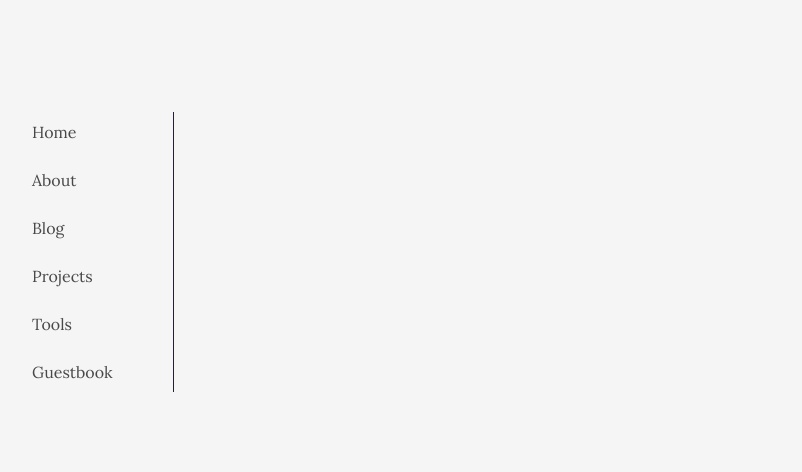
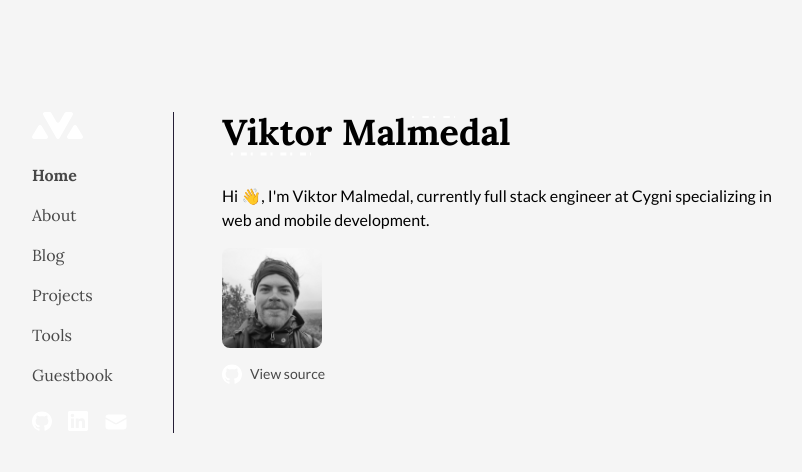
Before and after one commit to JohnVicke/malmedal.dev, a Next.js app: page / in a window 1280 px wide. Shown: the top 472 px of the page, without its empty margins (232-1034 px from the left). Built offline with nearby package versions, Linux system fonts and the light colour scheme.

Commit message:
add mobile navigation

```diff
--- a/src/app/layout.tsx
+++ b/src/app/layout.tsx
@@ -1,9 +1,11 @@
-import { SideNavigation } from "@/components/side-navigation";
+import { SideNavigation } from "@/components/navigation/side-navigation";
+import { MobileNavigation } from "@/components/navigation/mobile-navigation";
 import { clsx } from "clsx";
 import "./globals.css";
 import { Lora, Lato } from "@next/font/google";
 
 const lora = Lora({
+  weight: ["400", "700"],
   variable: "--font-lora",
   display: "swap",
   subsets: ["latin"],
@@ -50,8 +52,9 @@ export default function RootLayout({ children }: { children: React.ReactNode })
       )}
     >
       <head />
-      <body className="relative mx-4 mt-28 flex max-w-screen-md antialiased lg:mx-auto">
-        <SideNavigation />
+      <body className="relative mx-4 mt-4 flex max-w-screen-md antialiased md:mt-28 lg:mx-auto">
+        <SideNavigation className="hidden md:block" />
+        <MobileNavigation className="block md:hidden" />
         <main className="flex min-w-0 flex-auto flex-col gap-4 px-2 pb-12 md:mt-0 md:px-0">{children}</main>
       </body>
     </html>
--- a/src/app/page.tsx
+++ b/src/app/page.tsx
@@ -1,50 +1,33 @@
 import { CustomLink } from "@/components/custom-link";
 import { Heading } from "@/components/heading";
-import { GithubIcon, LinkedInIcon, MailIcon, VimaIcon } from "@/components/icons";
+import { GithubIcon } from "@/components/icons";
 import { LastVisitText } from "@/components/last-visit-text";
 import Image from "next/image";
 
-async function getLastVisit() {
-  const response = await fetch("http://localhost:3000/api/last-visit");
-  const { data } = await response.json();
-  return data;
-}
-
-export default async function HomePage() {
-  const lastVisit = await getLastVisit();
-  console.log({ lastVisit });
-
+export default function HomePage() {
   return (
     <>
       <div className="flex justify-between">
         <div className="relative flex flex-col gap-6">
           <LastVisitText />
           <div className="flex items-center gap-4">
-            <VimaIcon />
             <Heading topDecoration={<TopHeadingDecoration />} bottomDecoration={<BottomHeadingDecoration />}>
               Viktor Malmedal
             </Heading>
           </div>
-          <p>About me</p>
-        </div>
-        <div className="flex flex-col items-center gap-4">
-          <Image className="rounded-full" src="/images/viktor.jpg" alt="profile image" width={100} height={100} />
-          <div className="flex gap-4">
-            <CustomLink href="https://github.com/johnvicke">
-              <GithubIcon />
-            </CustomLink>
-            <CustomLink href="https://www.linkedin.com/in/viktor-malmedal/">
-              <LinkedInIcon />
-            </CustomLink>
-            <CustomLink href="mailto:viktor@malmedal.dev">
-              <MailIcon />
-            </CustomLink>
-          </div>
+          <p>
+            Hi 👋, I&apos;m Viktor Malmedal, currently full stack engineer at Cygni specializing in web and mobile
+            development.
+          </p>
         </div>
       </div>
-      <CustomLink className="inline-flex items-center gap-2 text-sm" href="https://github.com/johnvicke/malmedal.dev">
+      <Image className="rounded-lg" src="/images/viktor.jpg" alt="profile image" width={100} height={100} />
+      <CustomLink
+        className="group inline-flex items-center gap-2 text-sm"
+        href="https://github.com/johnvicke/malmedal.dev"
+      >
         <GithubIcon />
-        <span className="opacity-70 hover:opacity-100">View source</span>
+        <span className="opacity-70  group-hover:opacity-100">View source</span>
       </CustomLink>
     </>
   );
--- a/src/components/bottom-navigation.tsx
+++ /dev/null
@@ -1,5 +0,0 @@
-"use-client";
-
-export const BottomNavigation = () => {
-  return <aside className="fixed bottom-4 left-1/2 mx-auto -translate-x-1/2">bototm nav</aside>;
-};
--- a/src/components/heading.tsx
+++ b/src/components/heading.tsx
@@ -7,7 +7,7 @@ interface HeadingProps {
 
 export const Heading = ({ topDecoration, bottomDecoration, children }: React.PropsWithChildren<HeadingProps>) => {
   return (
-    <h1 className="relative font-serif text-4xl font-semibold">
+    <h1 className="relative mb-2 font-serif text-4xl font-semibold">
       {topDecoration}
       {children}
       {bottomDecoration}
--- /dev/null
+++ b/src/components/navigation/mobile-navigation.tsx
@@ -0,0 +1,63 @@
+"use client";
+
+import clsx from "clsx";
+import Link from "next/link";
+import { usePathname } from "next/navigation";
+import React from "react";
+import { CustomLink } from "../custom-link";
+import { GithubIcon, LinkedInIcon, MailIcon } from "../icons";
+import { navigationItems } from "./nav-items";
+
+export const MobileNavigation = ({ className }: { className?: string }) => {
+  const [open, setOpen] = React.useState(false);
+  const toggleSideNav = () => setOpen(!open);
+
+  const pathname = usePathname();
+  return (
+    <div className={className}>
+      <button onClick={toggleSideNav} className="fixed bottom-8 left-8 flex gap-2 rounded-lg bg-neutral-800 p-2">
+        Menu
+        <svg
+          xmlns="http://www.w3.org/2000/svg"
+          fill="none"
+          viewBox="0 0 24 24"
+          stroke-width="1.5"
+          stroke="currentColor"
+          className="h-6 w-6"
+        >
+          <path stroke-linecap="round" stroke-linejoin="round" d="M4.5 15.75l7.5-7.5 7.5 7.5" />
+        </svg>
+      </button>
+      {open && (
+        <div className="fixed bottom-0 left-0 flex flex-wrap bg-[#14121B] px-4 pb-12">
+          {navigationItems.map(({ href, title }) => {
+            const isActive = pathname === href;
+            return (
+              <Link
+                href={href}
+                key={href}
+                className={clsx(
+                  "block w-fit rounded-md p-4 font-serif font-normal opacity-70 hover:bg-neutral-200 dark:hover:bg-neutral-800",
+                  isActive && "font-bold opacity-100",
+                )}
+              >
+                {title}
+              </Link>
+            );
+          })}
+          <div className="mt-4 flex gap-6 pl-2">
+            <CustomLink href="https://github.com/johnvicke">
+              <GithubIcon />
+            </CustomLink>
+            <CustomLink href="https://www.linkedin.com/in/viktor-malmedal/">
+              <LinkedInIcon />
+            </CustomLink>
+            <CustomLink href="mailto:viktor@malmedal.dev">
+              <MailIcon />
+            </CustomLink>
+          </div>
+        </div>
+      )}
+    </div>
+  );
+};
--- /dev/null
+++ b/src/components/navigation/nav-items.ts
@@ -0,0 +1,26 @@
+export const navigationItems = [
+  {
+    title: "Home",
+    href: "/",
+  },
+  {
+    title: "About",
+    href: "/about",
+  },
+  {
+    title: "Blog",
+    href: "/blog",
+  },
+  {
+    title: "Projects",
+    href: "/projects",
+  },
+  {
+    title: "Tools",
+    href: "/tools",
+  },
+  {
+    title: "Guestbook",
+    href: "/guestbook",
+  },
+] as const;
--- /dev/null
+++ b/src/components/navigation/side-navigation.tsx
@@ -0,0 +1,47 @@
+"use client";
+
+import { usePathname } from "next/navigation";
+
+import clsx from "clsx";
+import { CustomLink } from "../custom-link";
+import { GithubIcon, LinkedInIcon, MailIcon, VimaIcon } from "../icons";
+import { navigationItems } from "./nav-items";
+
+export const SideNavigation = ({ className }: { className?: string }) => {
+  const pathname = usePathname();
+  return (
+    <aside className={clsx("sticky mr-12 min-w-[150px] border-r border-[#251E35]", className)}>
+      <nav className="flex flex-col ">
+        <div className="mb-4 pl-2">
+          <VimaIcon />
+        </div>
+        {navigationItems.map(({ href, title }) => {
+          const isActive = pathname === href;
+          return (
+            <CustomLink
+              href={href}
+              key={href}
+              className={clsx(
+                "block w-fit rounded-md p-2 font-serif opacity-70 hover:bg-neutral-200 dark:hover:bg-neutral-800",
+                isActive && "font-bold opacity-100",
+              )}
+            >
+              {title}
+            </CustomLink>
+          );
+        })}
+        <div className="mt-4 flex gap-4 pl-2">
+          <CustomLink href="https://github.com/johnvicke">
+            <GithubIcon />
+          </CustomLink>
+          <CustomLink href="https://www.linkedin.com/in/viktor-malmedal/">
+            <LinkedInIcon />
+          </CustomLink>
+          <CustomLink href="mailto:viktor@malmedal.dev">
+            <MailIcon />
+          </CustomLink>
+        </div>
+      </nav>
+    </aside>
+  );
+};
--- a/src/components/side-navigation.tsx
+++ /dev/null
@@ -1,58 +0,0 @@
-"use client";
-
-import { usePathname } from "next/navigation";
-
-import Link from "next/link";
-import clsx from "clsx";
-
-const navigationItems = [
-  {
-    title: "Home",
-    href: "/",
-  },
-  {
-    title: "About",
-    href: "/about",
-  },
-  {
-    title: "Blog",
-    href: "/blog",
-  },
-  {
-    title: "Projects",
-    href: "/projects",
-  },
-  {
-    title: "Tools",
-    href: "/tools",
-  },
-  {
-    title: "Guestbook",
-    href: "/guestbook",
-  },
-];
-
-export const SideNavigation = () => {
-  const pathname = usePathname();
-  return (
-    <aside className="sticky mr-12 min-w-[150px] border-r border-[#251E35]">
-      <nav className="flex flex-col gap-2">
-        {navigationItems.map(({ href, title }) => {
-          const isActive = pathname === href;
-          return (
-            <Link
-              href={href}
-              key={href}
-              className={clsx(
-                "block w-fit rounded-md p-2 font-serif font-normal opacity-70 hover:bg-neutral-200 dark:hover:bg-neutral-800",
-                isActive && "font-bold opacity-100",
-              )}
-            >
-              {title}
-            </Link>
-          );
-        })}
-      </nav>
-    </aside>
-  );
-};
```
